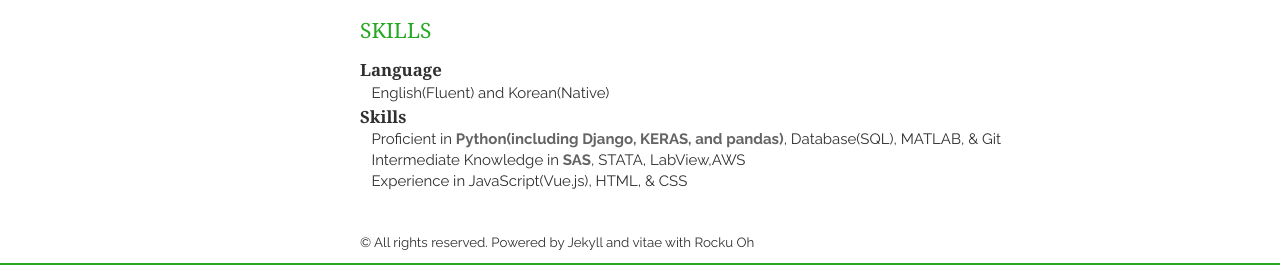
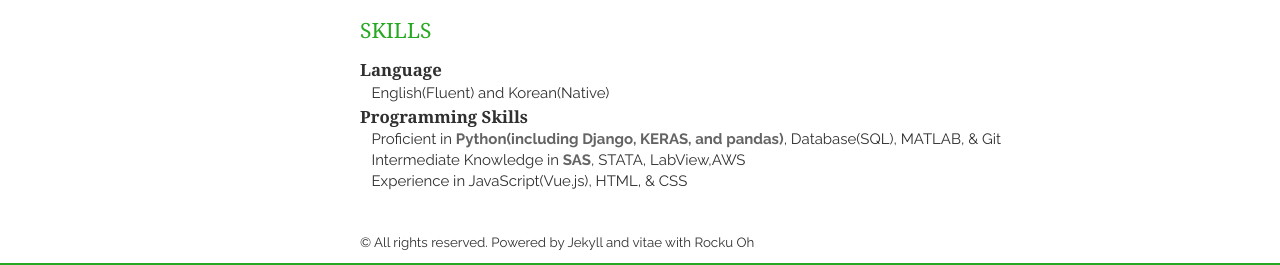
Before and after one commit to org817/org817.github.io, a Jekyll site: the page built from index.html, in a window 1280 px wide. Shown: the part 2048-2313 px from the top of the page. Built offline with Jekyll 4.4.1, drawn with Linux system fonts in a browser that asks for light colours; nearby versions of some CDN libraries; the list of posts is cut into pages by our own code.

Commit message:
Update skills.html

```diff
--- a/_includes/skills.html
+++ b/_includes/skills.html
@@ -9,7 +9,7 @@
         </p>
 
         <header>
-            <h1>Skills</h1>
+            <h1>Programming Skills</h1>
         </header>
         <p> &nbsp;&nbsp; Proficient in <em>Python(including Django, KERAS, and pandas)</em>, Database(SQL), MATLAB, &amp; Git </p>
         <p> &nbsp;&nbsp; Intermediate Knowledge in <em>SAS</em>, STATA, LabView,AWS</p>
```
